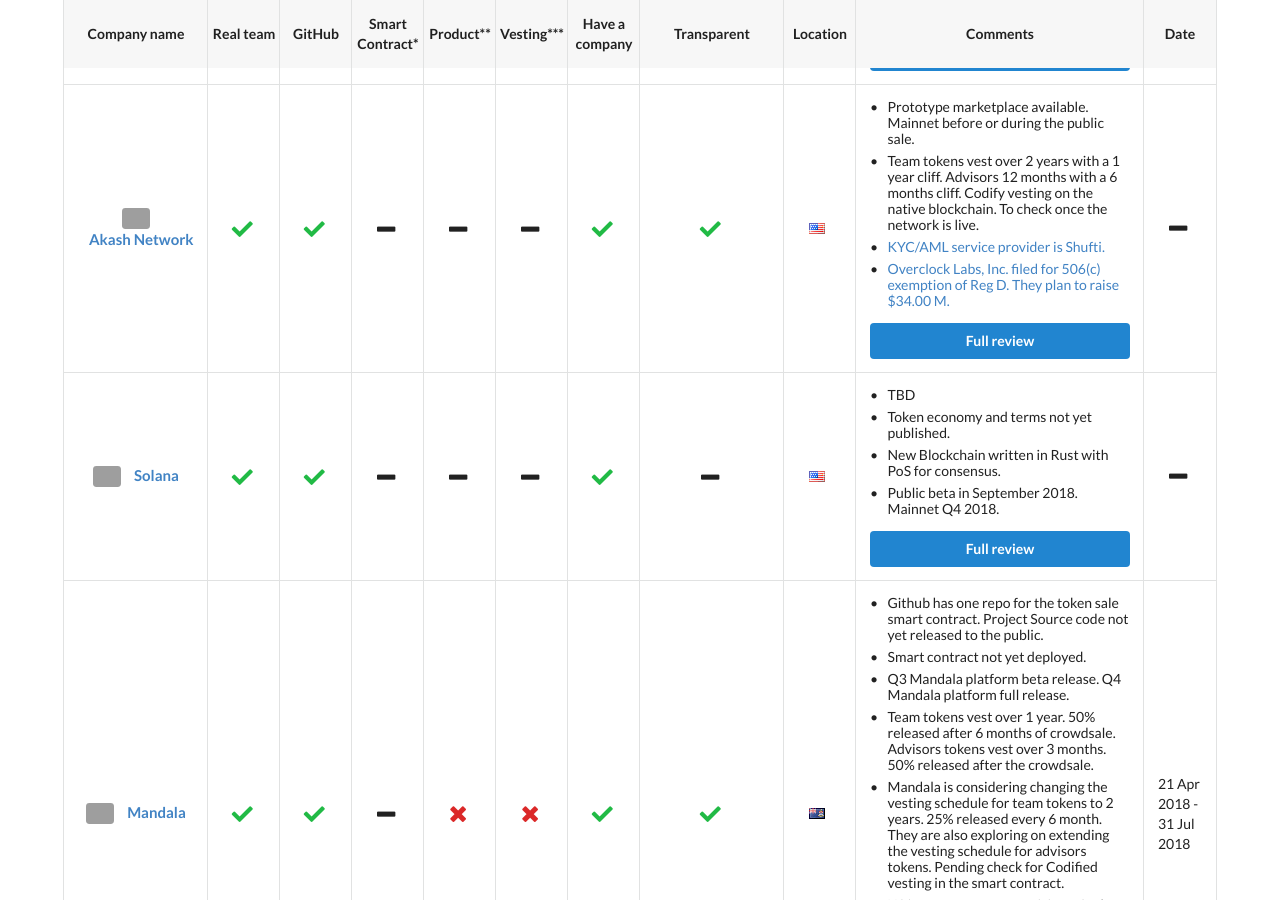
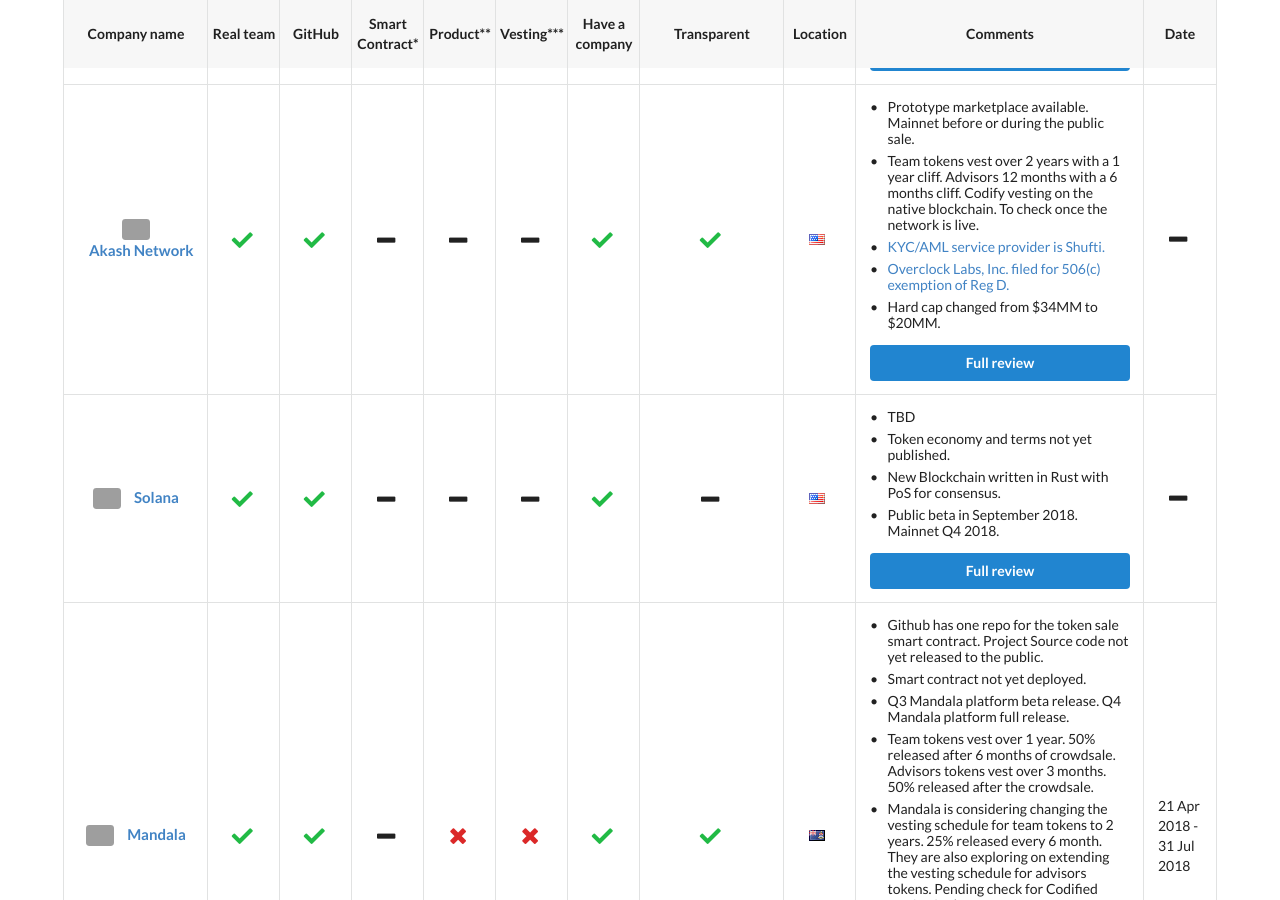
Before and after one commit to ico-check/ico-check, a Jekyll site: the page built from index.md, in a window 1280 px wide and 900 px high, scrolled down 2107 px. Built offline with Jekyll 4.4.1, drawn with Linux system fonts in a browser that asks for light colours; nearby versions of some CDN libraries; grey boxes are pictures that could not be loaded.

Commit message:
70-akashnetwork-ico-check
Comment updated

```diff
--- a/_data/active-future-icos.yml
+++ b/_data/active-future-icos.yml
@@ -102,8 +102,9 @@
     - content: Team tokens vest over 2 years with a 1 year cliff. Advisors 12 months with a 6 months cliff. Codify vesting on the native blockchain. To check once the network is live.
     - content: KYC/AML service provider is Shufti.
       url: https://shuftipro.com/
-    - content: Overclock Labs, Inc. filed for 506(c) exemption of Reg D. They plan to raise $34.00 M.
+    - content: Overclock Labs, Inc. filed for 506(c) exemption of Reg D.
       url: https://www.sec.gov/Archives/edgar/data/1734871/000173487118000003/xslFormDX01/primary_doc.xml
+    - content: Hard cap changed from $34MM to $20MM.
   ico_start_date:
   ico_end_date:
   safe:
```
